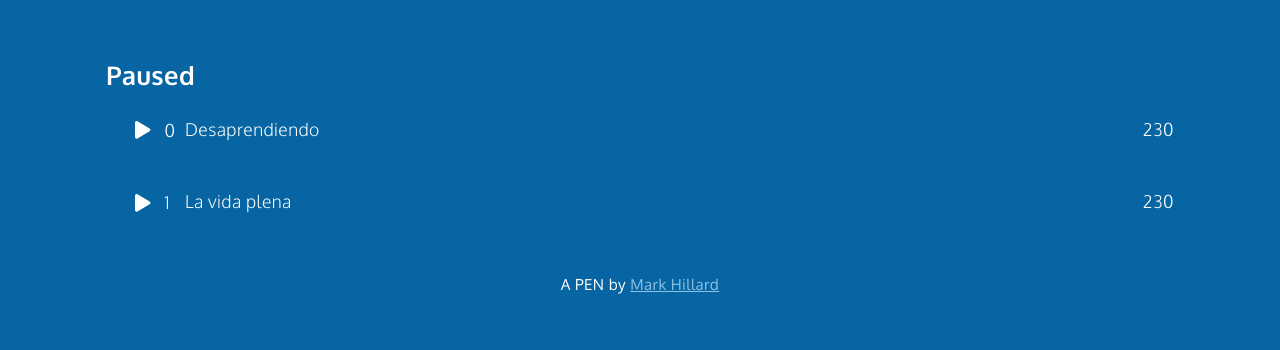
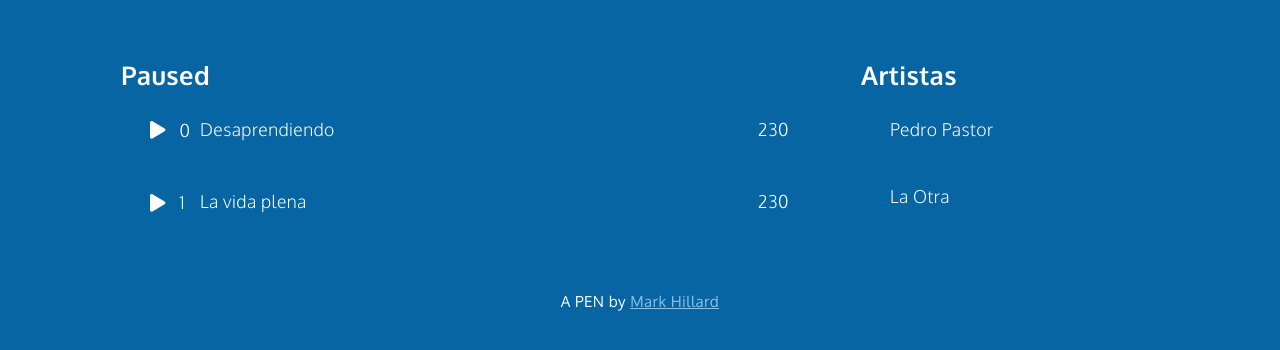
Before and after one commit to ltciro/change_detection, an Angular app: page / in a window 1280 px wide. Shown: the top 350 px of the page. Built offline with nearby package versions, Linux system fonts and the light colour scheme.

Commit message:
add more components artists

```diff
--- a/src/app/app.component.html
+++ b/src/app/app.component.html
@@ -1,6 +1,15 @@
 <div class="container">
   <div class="column add-bottom">
-   <app-song-list></app-song-list>
+    <div class="container-fluid">
+      <div class="row">
+        <div class="col-md-8">
+          <app-song-list></app-song-list>
+        </div>
+        <div class="col-md-4">
+          <app-artist-list></app-artist-list>
+        </div>
+      </div>
+    </div>
   </div>
   <div class="column add-bottom center">
       <p>A PEN by <a href="https://codepen.io/markhillard/">Mark Hillard</a></p>
--- a/src/app/app.module.ts
+++ b/src/app/app.module.ts
@@ -6,6 +6,8 @@ import { AppComponent } from './app.component';
 import { SongListComponent } from './song-list/song-list.component';
 import { SongComponent } from './song/song.component';
 import { StatePlayerComponent } from './state-player/state-player.component';
+import { ArtistComponent } from './artist/artist.component';
+import { ArtistListComponent } from './artist-list/artist-list.component';
 
 
 @NgModule({
@@ -13,7 +15,9 @@ import { StatePlayerComponent } from './state-player/state-player.component';
     AppComponent,
     SongListComponent,
     SongComponent,
-    StatePlayerComponent
+    StatePlayerComponent,
+    ArtistComponent,
+    ArtistListComponent
   ],
   imports: [
     BrowserModule
--- /dev/null
+++ b/src/app/artist-list/artist-list.component.css
@@ -0,0 +1,52 @@
+
+.container { position:relative; margin:0 auto; max-width:800px; width:100%; }
+.column { width:inherit; }
+
+  #plwrap {
+    margin:0 auto;
+    }
+
+  a[id^="btn"] {
+  border-radius:3px;
+  color:#fff;
+  cursor:pointer;
+  display:inline-block;
+  font-size:2rem;
+  height:35px;
+  line-height:.8;
+  margin:0 20px 20px;
+  padding:5px 10px;
+  text-decoration:none;
+  transition:background .3s ease;
+  width:35px;
+  }
+
+  a[id^="btn"]:last-child {
+  margin-left:-4px;
+  }
+
+  a[id^="btn"]:hover,
+  a[id^="btn"]:active {
+  background-color:rgba(0,0,0,.1);
+  color:#fff;
+  }
+
+  a[id^="btn"]::-moz-focus-inner {
+  border:0;
+  padding:0;
+  }
+  #nowPlay {
+    height: 60px;
+    font-size: 2vw;
+    font-weight: bold
+
+  }
+
+  #npAction {
+  padding:21px;
+  position:absolute;
+  }
+
+  #npTitle {
+  padding:21px;
+  }
--- /dev/null
+++ b/src/app/artist-list/artist-list.component.html
@@ -0,0 +1,11 @@
+<div id="mainwrap">
+    <div id="nowPlay">
+        <span class="left" id="npTitle">Artistas</span>
+    </div>
+    <div id="plwrap">
+        <ul id="plList">
+          <app-artist *ngFor="let artist of artistList" [artist]="artist">
+          </app-artist>
+        </ul>
+    </div>
+</div>
--- /dev/null
+++ b/src/app/artist-list/artist-list.component.ts
@@ -0,0 +1,18 @@
+import { Component, OnInit } from '@angular/core';
+
+@Component({
+  selector: 'app-artist-list',
+  templateUrl: './artist-list.component.html',
+  styleUrls: ['./artist-list.component.css']
+})
+export class ArtistListComponent implements OnInit {
+  private artistList: any[] = [
+    {name: 'Pedro Pastor'},
+    {name: 'La Otra'}
+  ];
+  constructor() { }
+
+  ngOnInit() {
+  }
+
+}
--- /dev/null
+++ b/src/app/artist/artist.component.css
@@ -0,0 +1,50 @@
+
+
+li {
+  display:block;
+  margin:0;
+  padding: 21px 0px 46px;
+}
+
+li:hover {
+  background-color:rgba(0,0,0,.1);
+}
+
+.plItem {
+position:relative;
+}
+
+.plTitle {
+left: 10px;
+overflow:hidden;
+position:absolute;
+right:65px;
+text-overflow:ellipsis;
+top:0;
+white-space:nowrap;
+}
+.plIPlay{
+  background-color: transparent;
+  border: transparent;
+  color: white;
+  padding-left: 10px;
+}
+
+.plNum {
+padding-left:8px;
+width:30px;
+}
+
+.plLength {
+padding-left:21px;
+position:absolute;
+right:21px;
+top:0;
+}
+
+.plSel,
+.plSel:hover {
+background-color:rgba(0,0,0,.1);
+color:#fff;
+cursor:default !important;
+}
--- /dev/null
+++ b/src/app/artist/artist.component.html
@@ -0,0 +1,6 @@
+<li>
+    <div class="plItem">
+      <span class="plTitle">{{artist.name}}</span>
+      <span class="plLength"></span>
+    </div>
+  </li>
--- /dev/null
+++ b/src/app/artist/artist.component.ts
@@ -0,0 +1,49 @@
+import { Component, OnInit, Input, SimpleChanges } from '@angular/core';
+
+@Component({
+  selector: 'app-artist',
+  templateUrl: './artist.component.html',
+  styleUrls: ['./artist.component.css']
+})
+export class ArtistComponent implements OnInit {
+  @Input() artist;
+  constructor() { }
+
+ /**====================
+   * HOOKS
+   ===========================**/
+   ngOnInit()    {  console.log(`onInit artist ${this.artist.name}`); }
+
+   ngOnDestroy() {  console.log(`onDestroy artist ${this.artist.name}`); }
+
+   ngOnChanges(changes: SimpleChanges) {
+     // tslint:disable-next-line:forin
+     for (const propName in changes) {
+       const chng = changes[propName];
+       const cur  = JSON.stringify(chng.currentValue);
+       const prev = JSON.stringify(chng.previousValue);
+       console.log(` artist ${this.artist.name} ${propName}: currentValue = ${cur}, previousValue = ${prev}`);
+     }
+   }
+   ngDoCheck() { console.log(`ngDoCheck artist ${this.artist.name}`); }
+
+   ngAfterViewInit() {
+     // viewChild is set after the view has been initialized
+     console.log(`AfterViewInit artist ${this.artist.name}`);
+   }
+
+   ngAfterViewChecked() {
+     // viewChild is updated after the view has been checked
+     console.log(`ngAfterViewChecked artist ${this.artist.name}`);
+   }
+   ngAfterContentInit() {
+     // contentChild is set after the content has been initialized
+     console.log(`AfterContentInit artist ${this.artist.name}`);
+   }
+
+   ngAfterContentChecked() {
+     // contentChild is updated after the content has been checked
+     console.log(`AfterContentChecked artist ${this.artist.name}`);
+   }
+
+}
--- a/src/app/song-list/song-list.component.ts
+++ b/src/app/song-list/song-list.component.ts
@@ -9,9 +9,9 @@ export class SongListComponent implements OnInit {
   private playList: any[] = [
     {name: 'Desaprendiendo', played: false},
     {name: 'La vida plena', played: false}
-    ];
-    private songPlaying = '';
-    private isPlaying = false;
+  ];
+  private songPlaying = '';
+  private isPlaying = false;
 
   constructor() { }
 
```
Also changed, not shown: 2 other files (tests, documents, lock files or other folders).
